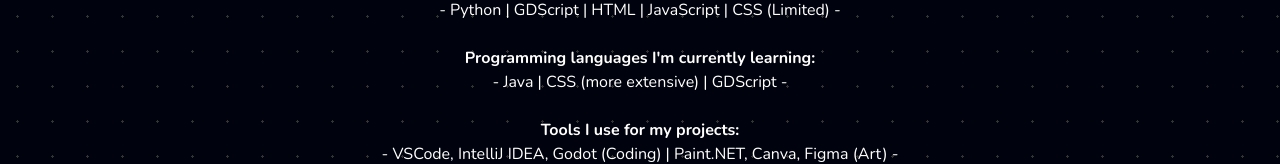
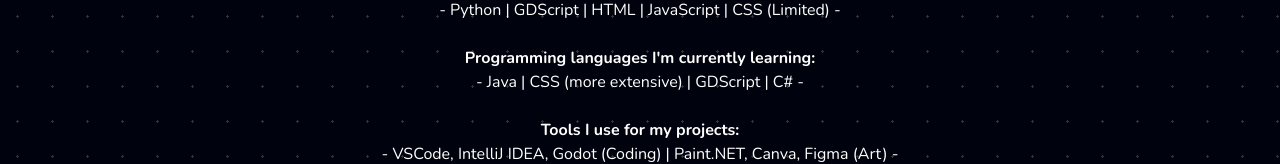
Before and after one commit to j4y-boi/taxfraud.dev, a SvelteKit app: page /info in a window 1280 px wide. Shown: the part 421-585 px from the top of the page. Built offline with nearby package versions, Linux system fonts and the light colour scheme; a web font is replaced by a local one.

Commit message:
small change

```diff
--- a/src/routes/info/+page.svelte
+++ b/src/routes/info/+page.svelte
@@ -14,7 +14,7 @@
         <br><p class="text-center"><b>Programming languages I know/use:</b></p>
         <p class="text-center">- Python | GDScript | HTML | JavaScript | CSS (Limited) -</p><br>
         <p class="text-center"><b>Programming languages I'm currently learning:</b></p>
-        <p class="text-center">- Java | CSS (more extensive) | GDScript -</p><br>
+        <p class="text-center">- Java | CSS (more extensive) | GDScript | C# -</p><br>
         <p class="text-center"><b>Tools I use for my projects:</b></p>
         <p class="text-center">- VSCode, IntelliJ IDEA, Godot (Coding) | Paint.NET, Canva, Figma (Art) -</p><br><hr><br> <!-- This is probably breaking 30+ design rules, but I could give less of a crap at the moment -->
         <div style="display: flex; justify-content: center;" class="flex flex-wrap justify-center gap-2 sm:gap-4">
```
